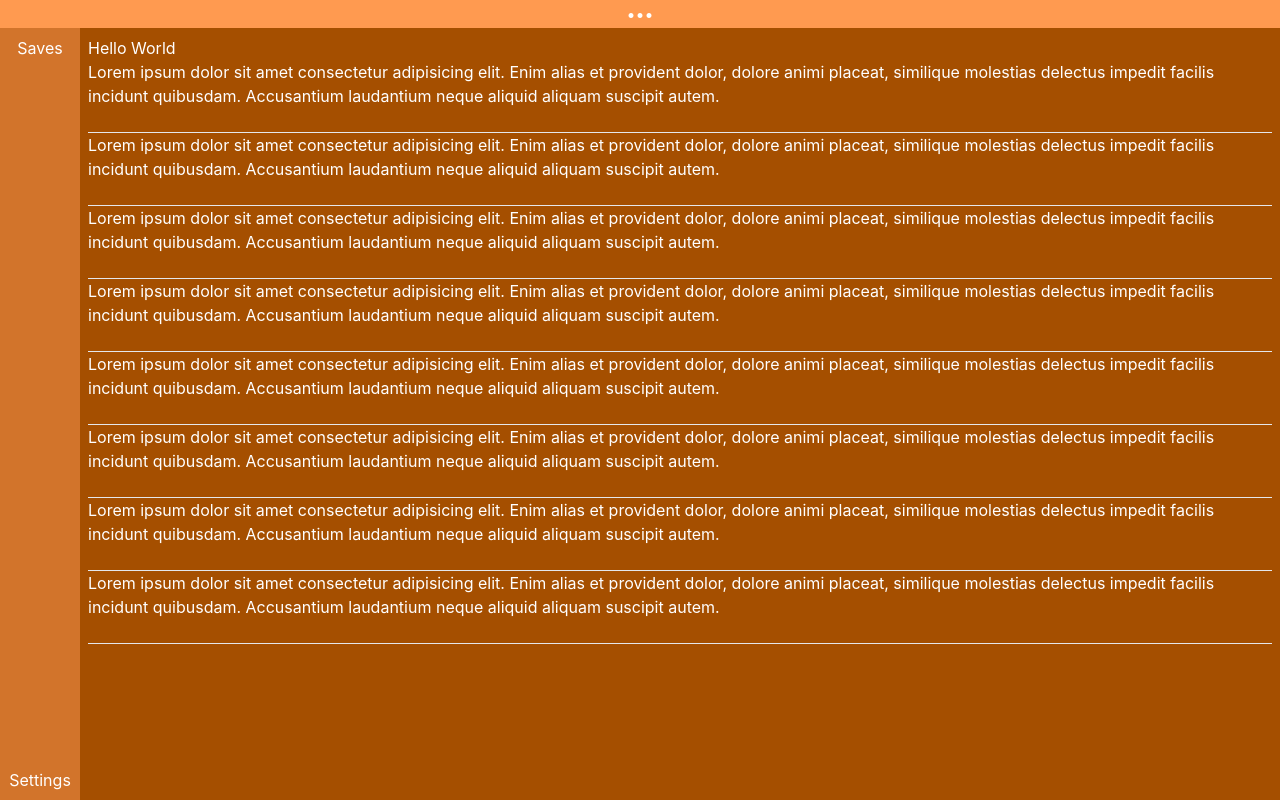
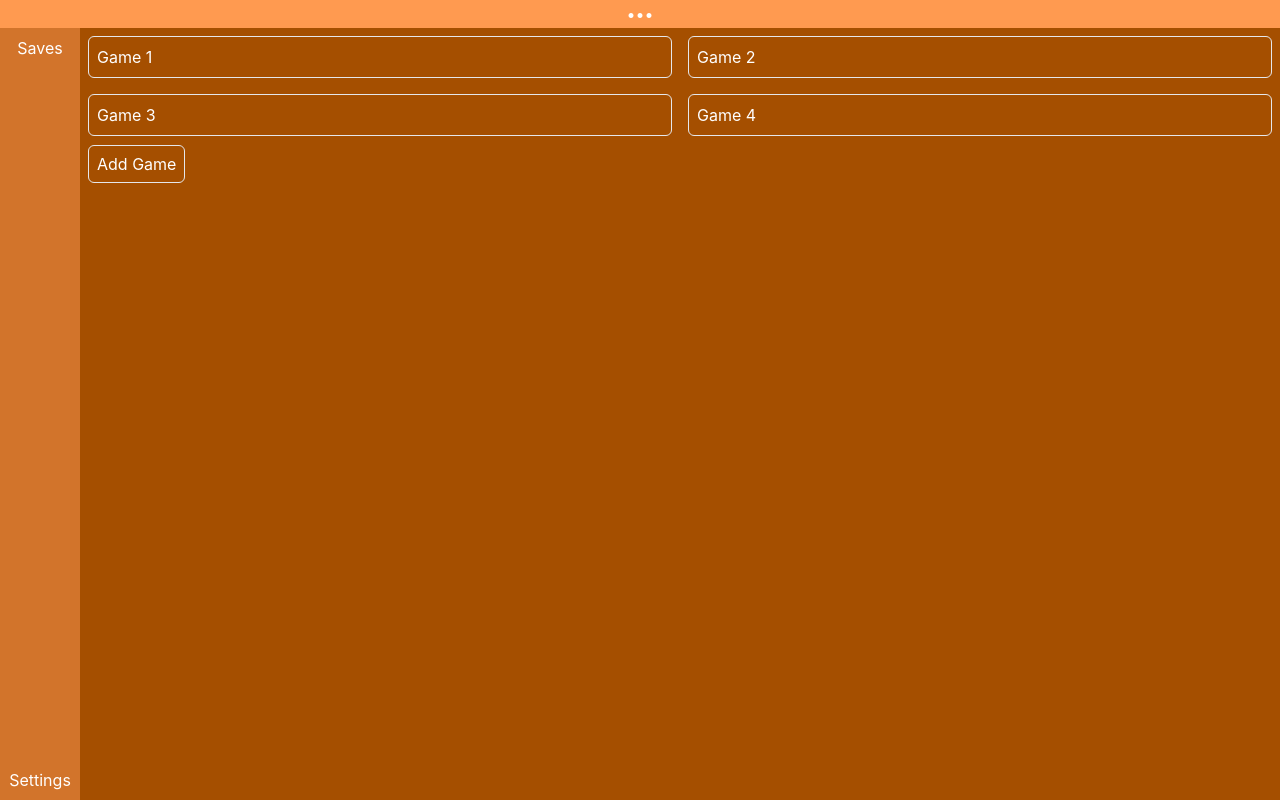
Before and after one commit to nicanordlc/save-manager, a React (Vite) app in the folder frontend/: page /#/ in a window 1280 px wide. Built offline with nearby package versions, Linux system fonts and the light colour scheme.

Commit message:
mock game add

```diff
--- /dev/null
+++ b/frontend/src/components/Game.tsx
@@ -0,0 +1,17 @@
+import { type FC } from "react";
+import { Link } from "react-router-dom";
+
+type GameProps = {
+  label: string;
+  id: number | string;
+};
+
+const Game: FC<GameProps> = (props) => {
+  return (
+    <div className="rounded-md border p-2">
+      <Link to={`/game/${props.id}`}> {props.label}</Link>
+    </div>
+  );
+};
+
+export default Game;
--- a/frontend/src/pages/Saves.tsx
+++ b/frontend/src/pages/Saves.tsx
@@ -1,81 +1,42 @@
+import { Link } from "react-router-dom";
+import Game from "@/components/Game";
+
 const Saves = () => {
+  const mockGames = [
+    {
+      label: "Game 1",
+      id: 1,
+    },
+    {
+      label: "Game 2",
+      id: 2,
+    },
+    {
+      label: "Game 3",
+      id: 3,
+    },
+    {
+      label: "Game 4",
+      id: 4,
+    },
+  ];
+
   return (
-    <>
-      <h1>Hello World</h1>
-      <main>
-        <p>
-          Lorem ipsum dolor sit amet consectetur adipisicing elit. Enim alias et
-          provident dolor, dolore animi placeat, similique molestias delectus
-          impedit facilis incidunt quibusdam. Accusantium laudantium neque
-          aliquid aliquam suscipit autem.
-        </p>
-        <br />
-        <hr />
+    <main>
+      <ul className="mb-4 grid grid-cols-2 gap-4">
+        {mockGames.map((game) => (
+          <Game
+            key={`game-${game.label.toLocaleLowerCase().replace(/\s/g, "-")}`}
+            label={game.label}
+            id={game.id}
+          />
+        ))}
+      </ul>
 
-        <p>
-          Lorem ipsum dolor sit amet consectetur adipisicing elit. Enim alias et
-          provident dolor, dolore animi placeat, similique molestias delectus
-          impedit facilis incidunt quibusdam. Accusantium laudantium neque
-          aliquid aliquam suscipit autem.
-        </p>
-        <br />
-        <hr />
-
-        <p>
-          Lorem ipsum dolor sit amet consectetur adipisicing elit. Enim alias et
-          provident dolor, dolore animi placeat, similique molestias delectus
-          impedit facilis incidunt quibusdam. Accusantium laudantium neque
-          aliquid aliquam suscipit autem.
-        </p>
-        <br />
-        <hr />
-
-        <p>
-          Lorem ipsum dolor sit amet consectetur adipisicing elit. Enim alias et
-          provident dolor, dolore animi placeat, similique molestias delectus
-          impedit facilis incidunt quibusdam. Accusantium laudantium neque
-          aliquid aliquam suscipit autem.
-        </p>
-        <br />
-        <hr />
-
-        <p>
-          Lorem ipsum dolor sit amet consectetur adipisicing elit. Enim alias et
-          provident dolor, dolore animi placeat, similique molestias delectus
-          impedit facilis incidunt quibusdam. Accusantium laudantium neque
-          aliquid aliquam suscipit autem.
-        </p>
-        <br />
-        <hr />
-
-        <p>
-          Lorem ipsum dolor sit amet consectetur adipisicing elit. Enim alias et
-          provident dolor, dolore animi placeat, similique molestias delectus
-          impedit facilis incidunt quibusdam. Accusantium laudantium neque
-          aliquid aliquam suscipit autem.
-        </p>
-        <br />
-        <hr />
-
-        <p>
-          Lorem ipsum dolor sit amet consectetur adipisicing elit. Enim alias et
-          provident dolor, dolore animi placeat, similique molestias delectus
-          impedit facilis incidunt quibusdam. Accusantium laudantium neque
-          aliquid aliquam suscipit autem.
-        </p>
-        <br />
-        <hr />
-
-        <p>
-          Lorem ipsum dolor sit amet consectetur adipisicing elit. Enim alias et
-          provident dolor, dolore animi placeat, similique molestias delectus
-          impedit facilis incidunt quibusdam. Accusantium laudantium neque
-          aliquid aliquam suscipit autem.
-        </p>
-        <br />
-        <hr />
-      </main>
-    </>
+      <Link to="/" className="rounded-md border p-2" type="button">
+        Add Game
+      </Link>
+    </main>
   );
 };
 
```
